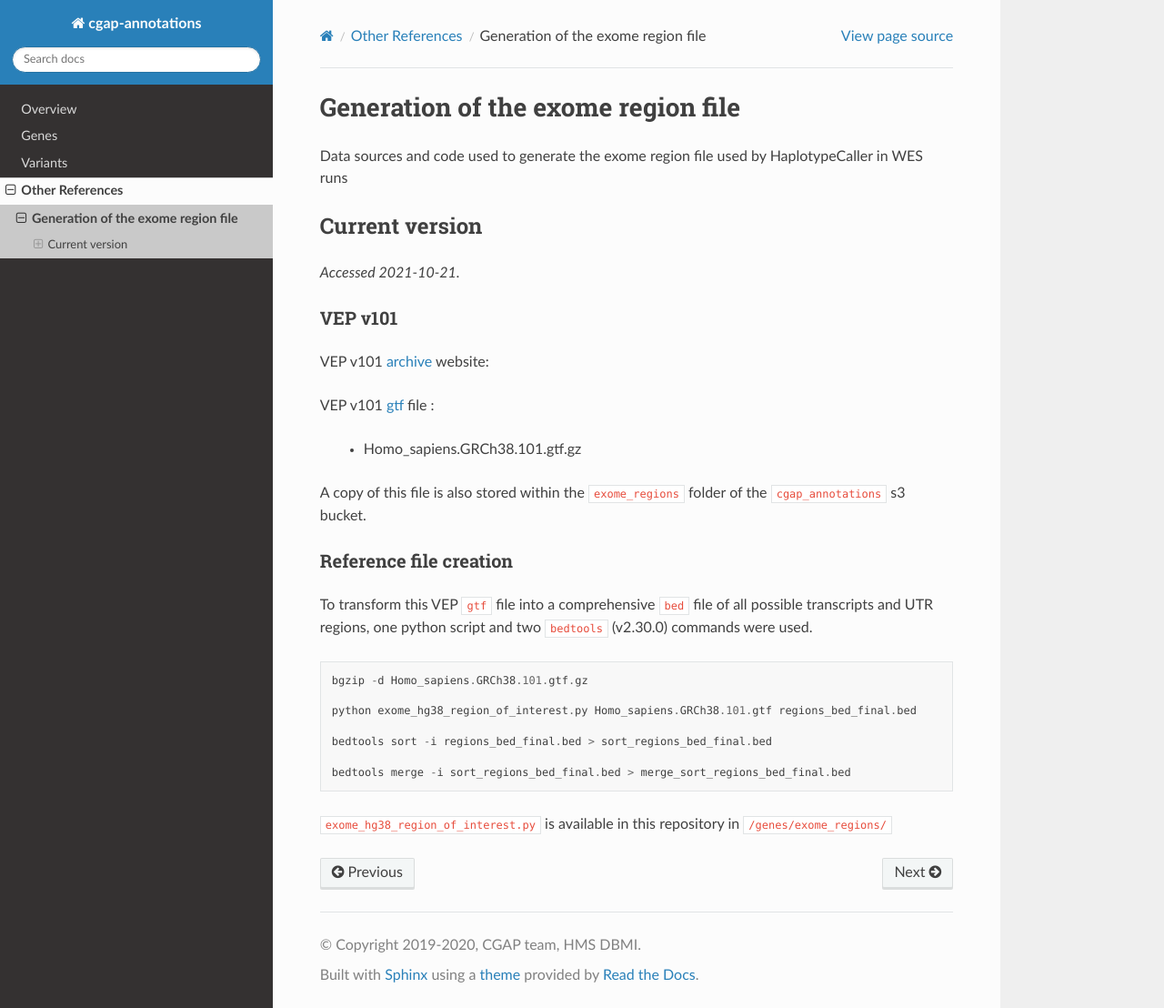
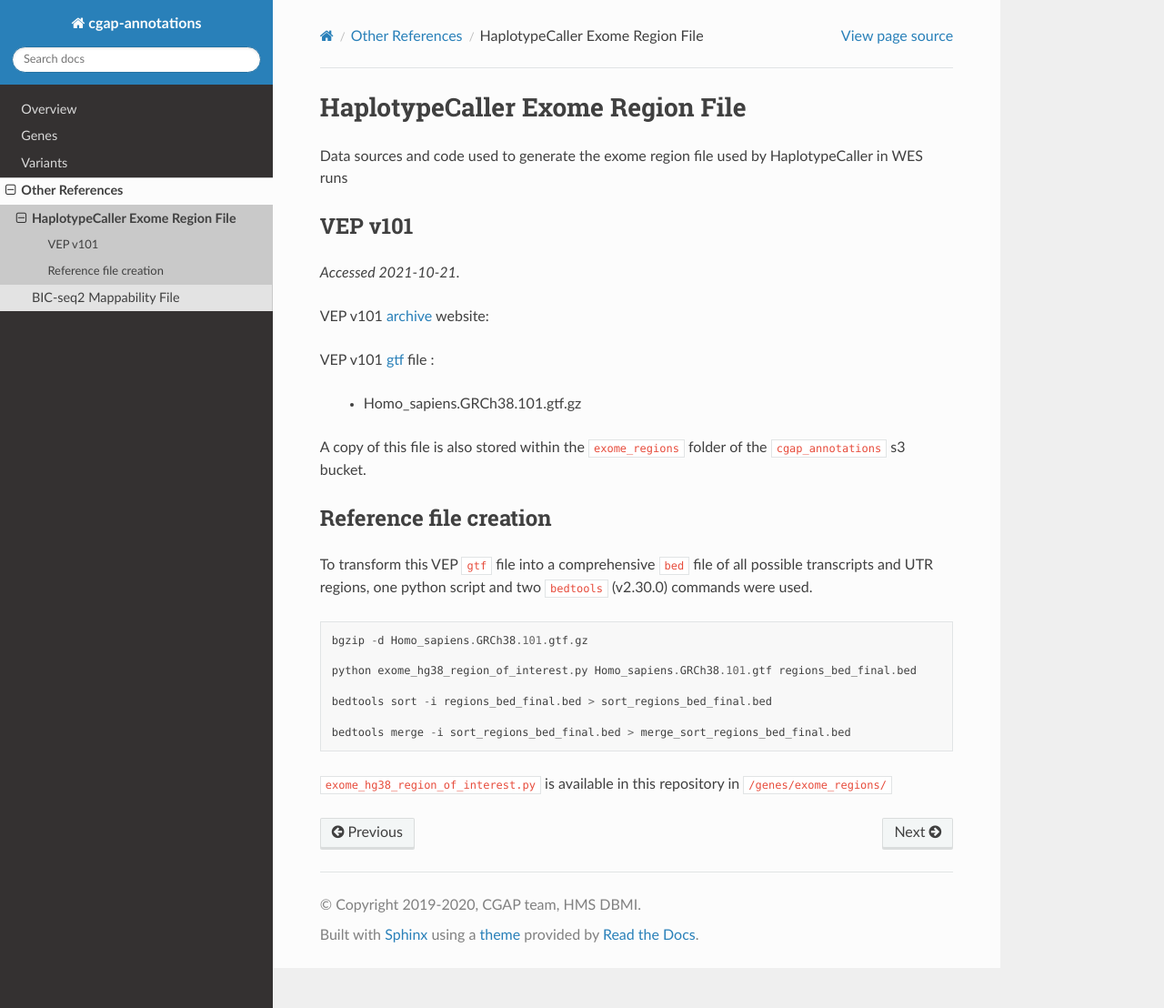
Before and after one commit to dbmi-bgm/cgap-annotations, a Sphinx documentation site: the page built from docs/exome_regions.rst, in a window 1280 px wide and 1108 px high. Shown: the whole window at 91% size. Built offline with Sphinx 7.4.7 and the Read the Docs theme 2.0.0, drawn with Linux system fonts in a browser that asks for light colours; some of the changed lines change nothing that is shown.

Commit message:
docs update III

```diff
--- a/docs/bic-seq2_mappability.rst
+++ b/docs/bic-seq2_mappability.rst
@@ -0,0 +1,67 @@
+=========================
+BIC-seq2 Mappability File
+=========================
+
+``BIC-seq2 Norm`` makes use of a unique mappability file to aid in the process of normalizing the raw coverage data presented in the ``seq`` files. This mappability file must be generated for each library size (e.g., 150 bp) given that unique mappability will vary with read length. A 100 bp read might not map uniquely at a given position, but a 150 bp read starting from the same position might map uniquely given 50 additional bases at the end.
+
+The current mappability file was generated for 150 bp reads using a custom workflow, as follows:
+
+1. The file ``chromosomes.txt`` was created with only the 23 chromosomes from **hg38** (e.g., chr1, chr2 ... chr22, chrX, chrY; each on their own line). These regions were extracted from our **hg38** reference genome ``GAPFIXRDPDK5.fa`` to generate ``hg38_main_chrs.fa`` and a ``fasta`` index file was generated for this output.
+
+::
+
+    for file in $(cat chromosomes.txt); do samtools faidx GAPFIXRDPDK5.fa $file >> hg38_main_chrs.fa; done
+    samtools faidx hg38_main_chrs.fa
+
+2. Using an archived version of ``gemtools`` (v 1.7.1-i3) distributed in the github repo below, the initial mappability file was generated and converted to ``wig`` format:
+
+::
+
+    git clone https://github.com/LinjieWu/GenerateMappability
+    cd GenerateMappability
+    python setup.py
+    cd ..
+
+    SoftwareDir="<path_to_folder>/GenerateMappability"
+    export PATH=${SoftwareDir}/gemtools-1.7.1-i3/bin/:$PATH
+
+    gem-indexer -T 16 -c dna -i hg38_main_chrs.fa -o hg38_main_chr_index
+
+    gem-mappability -T 16 -I hg38_main_chr_index.gem -l 150 -o hg38_full_mappability_150
+
+    gem-2-wig -I hg38_main_chr_index.gem -i hg38_full_mappability_150.mappability -o hg38_full_mappability_150
+
+3. This ``wig`` mappability file must next be converted to a ``bed`` file through a series of conversion steps using tools available from `UCSC <http://hgdownload.cse.ucsc.edu/admin/exe/linux.x86_64.v385/>`_:
+
+::
+
+    ./wigToBigWig hg38_full_mappability_150.wig hg38_full_mappability_150.sizes hg38_full_mappability_150.bw
+
+    ./bigWigToBedGraph hg38_full_mappability_150.bw  hg38_full_mappability_150.bedGraph
+
+    ./bedGraphTobed hg38_full_mappability_150.bedGraph hg38_full_mappability_150.bed 1
+
+4. After testing this mappability file, we determined that repetitive regions at the centromeres were causing large numbers of artefactual CNVs. ``BIC-seq2`` had been optimized previously for **hg19** with mappability files that excluded the centromeres, so we decided to also exclude the centromeric regions from our **hg38** mappability file. The centromeres for **hg38** were pulled from UCSC as follows:
+
+  1. Navigate to http://genome.ucsc.edu/cgi-bin/hgTables
+  2. Under "assembly", select "Dec. 2013 (GRCh38/hg38)"
+  3. Under "group", select "Mapping and Sequencing"
+  4. Under "track", select "Chromosome Band (Ideogram)"
+  5. Under "filter", select "create"
+  6. Under "gieStain", select "does" match, and type "acen" in the text box, then select "submit"
+  7. Under "output format", select "BED - browser extensible data"
+  8. Select "get output"
+  9. Select "get BED"
+
+
+5. This ``bed`` file was saved as ``centromeres.txt`` and subtracted from the existing mappability file:
+
+::
+
+    bedtools subtract -a hg38_full_mappability_150.bed -b centromeres.bed > hg38_full_mappability_150_no_centromeres.bed
+
+6. Finally, the bed file was parsed to generate a single mappability file for each chromosome in the format required by ``BIC-seq2 Norm``:
+
+::
+
+    for file in $(cat chromosomes.txt); do echo $file; grep -P ${file}'\t' hg38_full_mappability_150_no_centromeres.bed | awk -v OFS='\t' '{print $2, $3}' > full_mappability_hg38_150_no_centromeres/${file}_mappability; done
--- a/docs/exome_regions.rst
+++ b/docs/exome_regions.rst
@@ -1,16 +1,13 @@
-===================================
-Generation of the exome region file
-===================================
+=================================
+HaplotypeCaller Exome Region File
+=================================
 
 Data sources and code used to generate the exome region file used by HaplotypeCaller in WES runs
 
-Current version
-+++++++++++++++
+VEP v101
+--------
 
 *Accessed 2021-10-21.*
-
-VEP v101
---------
 
 VEP v101 `archive`_ website:
 
```
